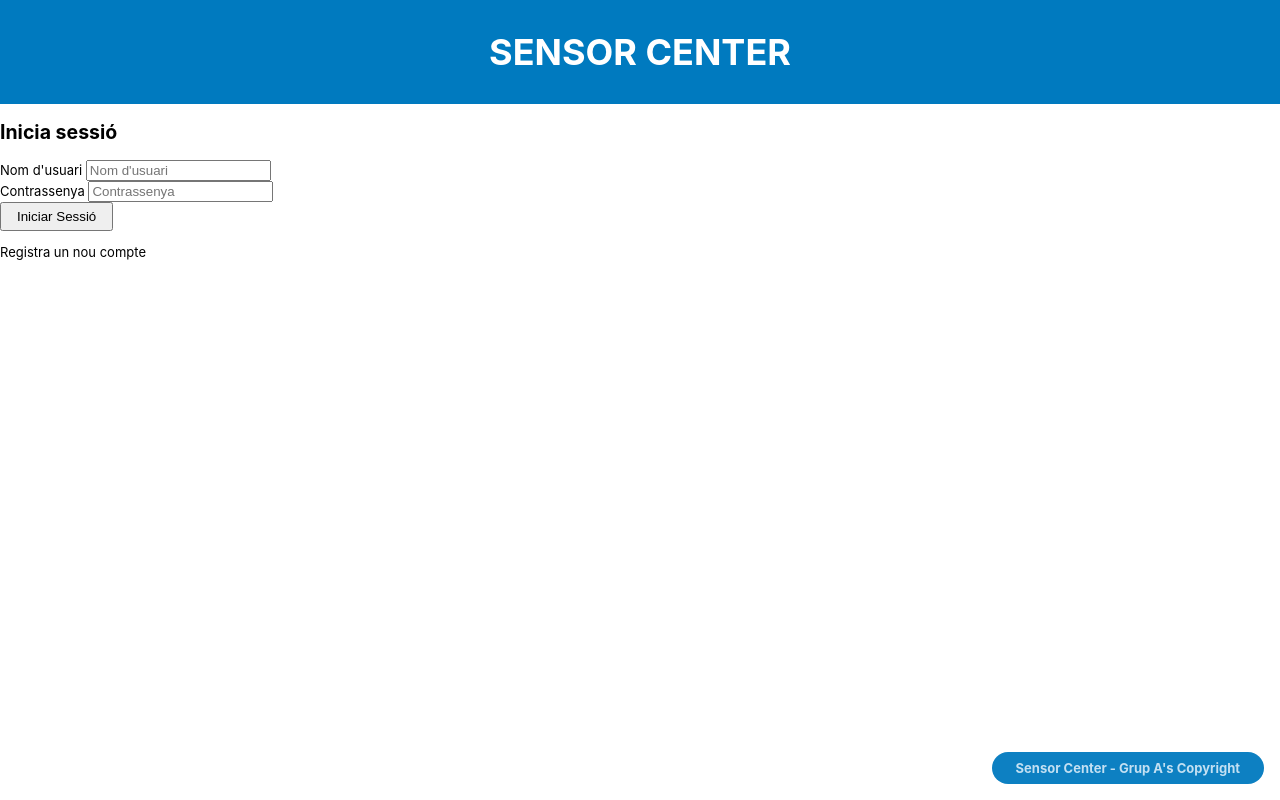
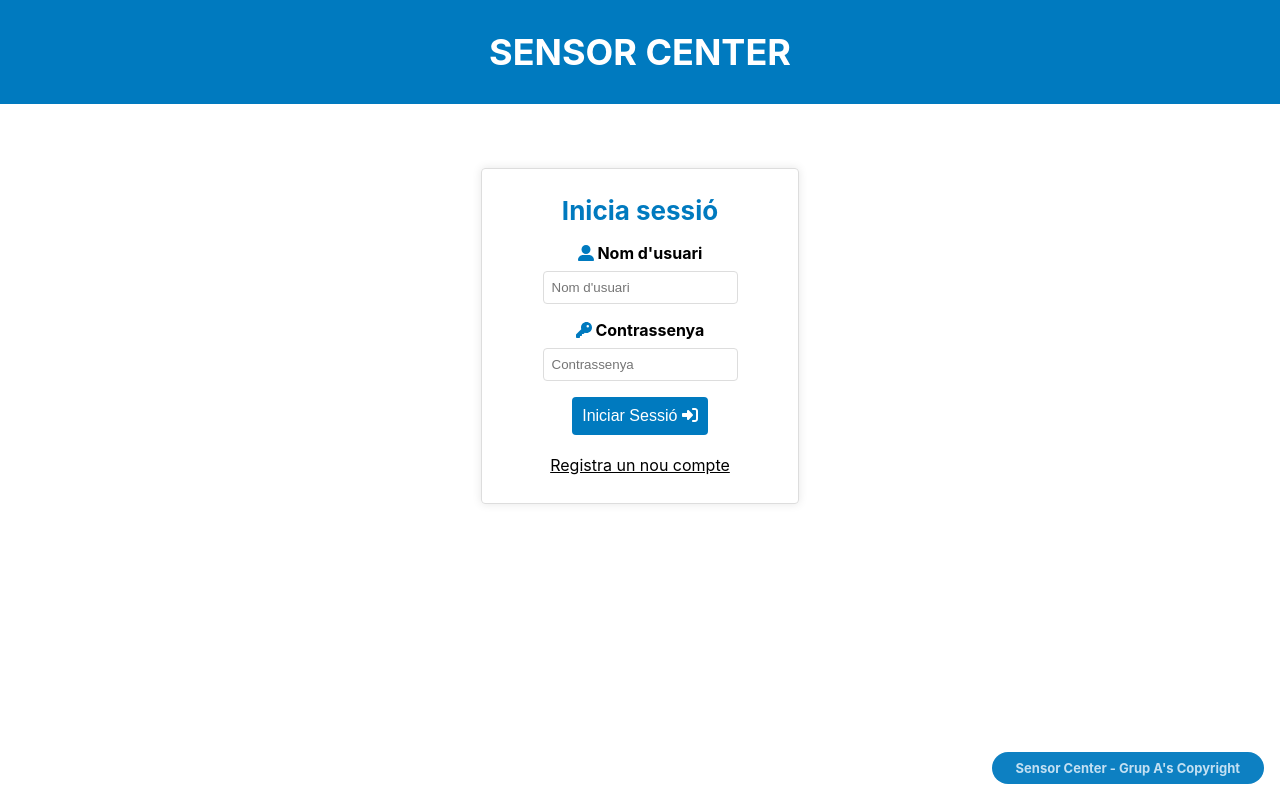
Before and after one commit to xavi075/is-grupA, a React (Create React App) app in the folder web-board/: page / in a window 1280 px wide. Built offline with nearby package versions, Linux system fonts and the light colour scheme.

Commit message:
Add form styles and minor fixes

```diff
--- /dev/null
+++ b/web-board/src/pages/login/components/Login.css
@@ -0,0 +1,59 @@
+.form-container {
+    display: flex;
+    justify-content: center;
+    align-items: center;
+    text-align: center;
+    height: 60vh;
+  }
+
+  .custom-form {
+    width: 300px;
+    padding: 20px;
+    border: 1px solid #ccc;
+    border-radius: 8px;
+    box-shadow: 0 0 10px rgba(0, 0, 0, 0.1);
+  }
+
+  .custom-form h1 {
+    color: #007ABF;
+  }
+
+  .custom-label {
+    font-size: 16px;
+    display: block;
+    margin-bottom: 8px;
+    font-weight: bold;
+  }
+
+  .custom-form,.custom-input {
+    padding: 8px;
+    margin-bottom: 16px;
+    border: 1px solid #ddd;
+    border-radius: 4px;
+  }
+
+ .form-button {
+    font-size: 16px;
+    background-color: #007ABF;
+    color: #fff;
+    padding: 10px;
+    border: none;
+    border-radius: 4px;
+    cursor: pointer;
+  }
+
+  .form-button:hover {
+    background-color: #45b5f7;
+  }
+
+  .login-register{
+    font-size: 16px;
+    padding: 20px 10px;
+    text-decoration: underline;
+
+  }
+
+  .login-register span:hover{
+    color: #0071b3;
+    cursor: pointer;
+  }
--- a/web-board/src/pages/login/components/Login.tsx
+++ b/web-board/src/pages/login/components/Login.tsx
@@ -1,8 +1,10 @@
 import { useState } from 'react';
 import { Form, Button } from 'react-bootstrap';
 import { useUser } from '../../../context/UserContext';
+import { FontAwesomeIcon } from '@fortawesome/react-fontawesome'
 // import loginRequest from '../../../utils/api';
 import { ILogged } from '../../../utils/interfaces';
+import './Login.css';
 
 
 const Login =  () => {
@@ -31,50 +33,57 @@ const Login =  () => {
     setLoggedIn(!!username);
   };
 
+  const handleRegister = (e: React.FormEvent<HTMLFormElement>) => {
+    e.preventDefault(); //Nomes si no cal tornar a pagina login
+    // TO-DO: agafar usuari i password i enviar peticio POST register
+    // TO-DO: rebre resposta peticio
+    // TO-DO: login?
+  }
+
   const [expanded, setExpanded] = useState(true);
 
     return (
       <>
       {expanded &&(
-        <div>
-          <h2>Inicia sessió</h2>
-            <Form onSubmit={handleLogin}>
+        <div className="form-container">
+            <Form className="custom-form" onSubmit={handleLogin}>
+            <h1>Inicia sessió</h1>
             <Form.Group controlId="formBasicUsername">
-              <Form.Label>Nom d'usuari </Form.Label>
-              <Form.Control type="text" placeholder="Nom d'usuari" value={username} onChange={(e) => setUsername(e.target.value)} />
+              <Form.Label className="custom-label"><FontAwesomeIcon icon="user-large" style={{ color: "#007ABF" }} /> Nom d'usuari </Form.Label>
+              <Form.Control className="custom-input" type="text" placeholder="Nom d'usuari" value={username} onChange={(e) => setUsername(e.target.value)} />
             </Form.Group>
 
             <Form.Group controlId="formBasicPassword">
-              <Form.Label>Contrassenya </Form.Label>
-              <Form.Control type="password" placeholder="Contrassenya" value={password} onChange={(e) => setPassword(e.target.value)} />
+              <Form.Label className="custom-label"><FontAwesomeIcon icon="key" style={{ color: "#007ABF" }} /> Contrassenya </Form.Label>
+              <Form.Control className="custom-input" type="password" placeholder="Contrassenya" value={password} onChange={(e) => setPassword(e.target.value)} />
             </Form.Group>
 
-            <Button variant="primary" type="submit">
-              Iniciar Sessió
+            <Button className="form-button" variant="primary" type="submit">
+              Iniciar Sessió <FontAwesomeIcon icon="right-to-bracket" style={{ color: "#FFFFFF" }} />
             </Button>
+            <div className="login-register" onClick={() => setExpanded(prevState => !prevState) }><span>Registra un nou compte</span></div>
           </Form>
-          <div className={`${expanded ? 'expanded' : ''}`} onClick={() => setExpanded(prevState => !prevState) }><p >Registra un nou compte</p></div>
         </div>
       )}
       {!expanded &&(
-        <div>
-          <h2>Registre d'un nou usuari</h2>
-            <Form onSubmit={handleLogin}>
+        <div className="form-container">
+            <Form className="custom-form" onSubmit={handleRegister}>
+            <h1>Registra un nou usuari</h1>
             <Form.Group controlId="formBasicUsername">
-              <Form.Label>Nom d'usuari </Form.Label>
-              <Form.Control type="text" placeholder="Nom d'usuari" />
+              <Form.Label className="custom-label"> <FontAwesomeIcon icon="user-large" style={{ color: "#007ABF" }} /> Nom d'usuari </Form.Label>
+              <Form.Control className="custom-input" type="text" placeholder="Nom d'usuari" />
             </Form.Group>
 
             <Form.Group controlId="formBasicPassword">
-              <Form.Label>Nova Contrassenya </Form.Label>
-              <Form.Control type="password" placeholder="Contrassenya" />
+              <Form.Label className="custom-label"><FontAwesomeIcon icon="key" style={{ color: "#007ABF" }} /> Nova Contrassenya </Form.Label>
+              <Form.Control className="custom-input" type="password" placeholder="Contrassenya" />
             </Form.Group>
 
-            <Button variant="primary" type="submit">
-              Registra't
+            <Button className="form-button" variant="primary" type="submit">
+              Registra't <FontAwesomeIcon size='sm' icon="user-plus" style={{ color: "#FFFFFF" }} />
             </Button>
+            <div className="login-register" onClick={() => setExpanded(prevState => !prevState) }><span>Inicia sessió d'un compte ja existent</span></div>
           </Form>
-          <div className={`${expanded ? 'expanded' : ''}`} onClick={() => setExpanded(prevState => !prevState) }><p >Inicia sessió d'un compte ja existent</p></div>
         </div>
       )}
       </>
--- a/web-board/src/pages/parameters/ParametersPage.tsx
+++ b/web-board/src/pages/parameters/ParametersPage.tsx
@@ -2,7 +2,7 @@
 export function ParametersPage() {
     return (
         <div>
-            Sonar page
+            Parameters page
         </div>
     )
 }
```
